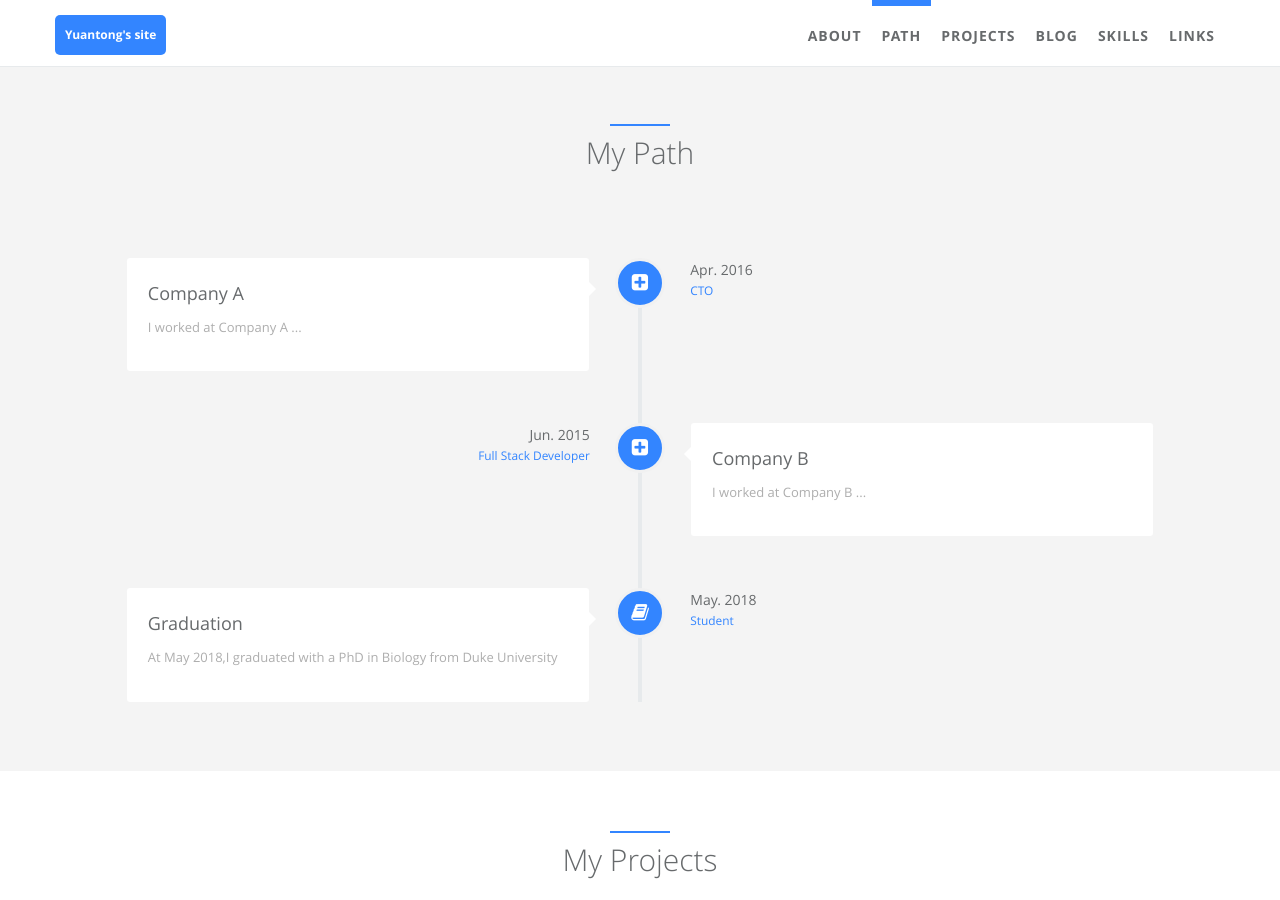
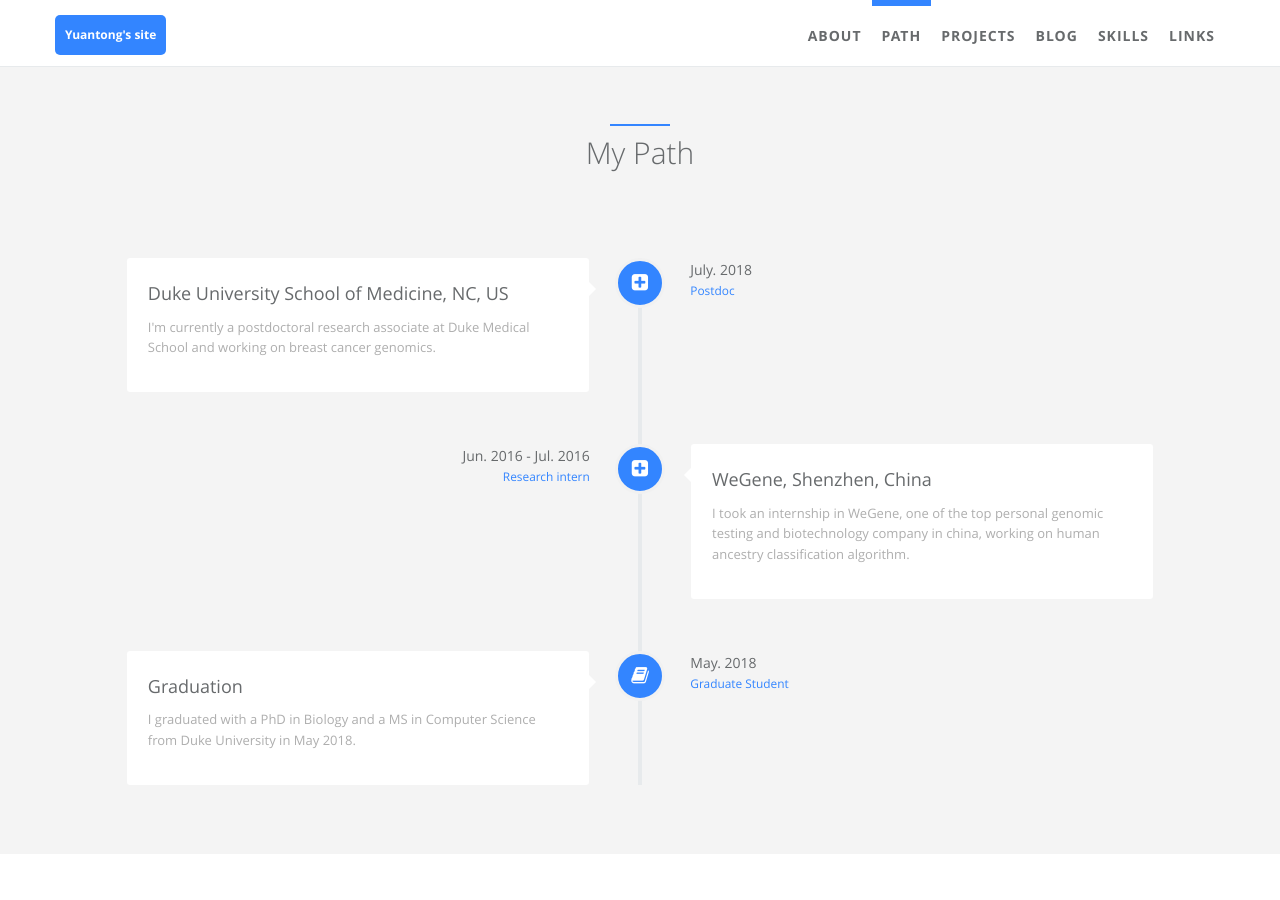
Before and after one commit to ding-yt/ding-yt.github.io, a Jekyll site: the page built from index.html, in a window 1280 px wide and 900 px high, scrolled down 818 px. Built offline with Jekyll 4.4.1, drawn with Linux system fonts in a browser that asks for light colours.

Commit message:
Update careers.yml

```diff
--- a/_data/index/careers.yml
+++ b/_data/index/careers.yml
@@ -1,30 +1,30 @@
 # careers section data
 # if you don't have language feature(language.yml is empty), ignore "i18n" items
 - name:
-    detail: Company A
+    detail: Duke University School of Medicine, NC, US
     i18n: company_a
   desc:
-    detail: I worked at Company A ...
+    detail: I'm currently a postdoctoral research associate at Duke Medical School and working on breast cancer genomics.
     i18n: company_a_desc
   date:
-    detail: Apr. 2016
+    detail: July. 2018
     i18n: company_a_date
   job:
-    detail: CTO
+    detail: Postdoc
     i18n: company_a_job
   icon: fa-plus-square
 
 - name:
-    detail: Company B
+    detail: WeGene, Shenzhen, China
     i18n: company_b
   desc:
-    detail: I worked at Company B ...
+    detail: I took an internship in WeGene, one of the top personal genomic testing and biotechnology company in china, working on human ancestry classification algorithm.
     i18n: company_b_desc
   date:
-    detail: Jun. 2015
+    detail: Jun. 2016 - Jul. 2016
     i18n: company_b_date
   job:
-    detail: Full Stack Developer
+    detail: Research intern
     i18n: company_b_job
   icon: fa-plus-square
 
@@ -32,12 +32,12 @@
     detail: Graduation
     i18n: college
   desc:
-    detail: At May 2018,I graduated with a PhD in Biology from Duke University
+    detail: I graduated with a PhD in Biology and a MS in Computer Science from Duke University in May 2018.
     i18n: college_des
   date:
     detail: May. 2018
     i18n: college_date
   job:
-    detail: Student
+    detail: Graduate Student
     i18n: college_job
   icon: fa-book
```
